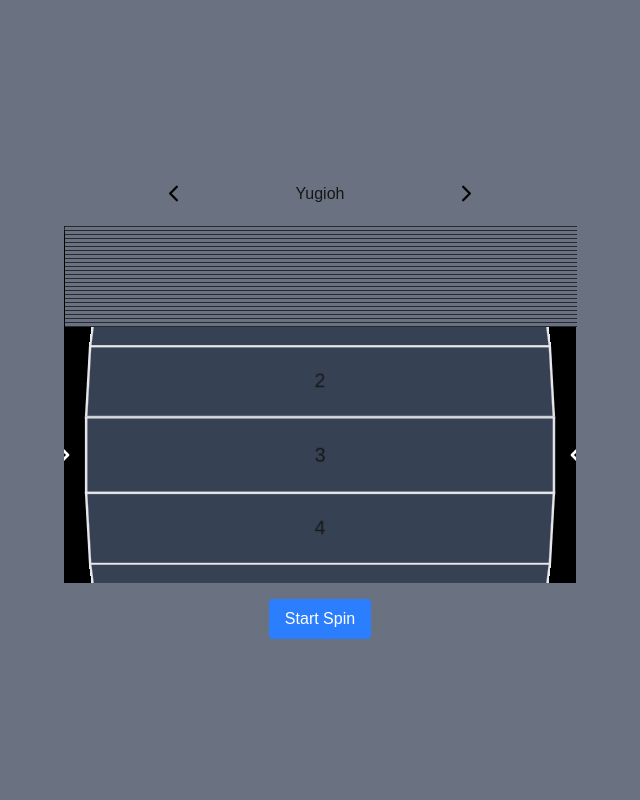
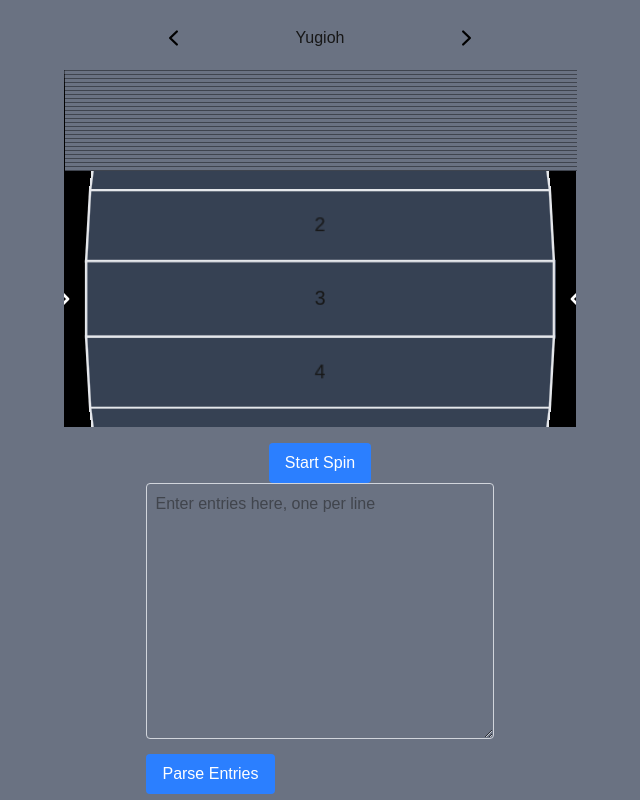
Before and after one commit to TzuHsuan/spinwheel, a Next.js app: page / in a window 1280 px wide. Shown: the whole page, without its empty margins (320-960 px from the left). Built offline with nearby package versions, Linux system fonts and the light colour scheme.

Commit message:
basic entry parse

```diff
--- /dev/null
+++ b/src/app/components/entries.tsx
@@ -0,0 +1,78 @@
+import React from 'react';
+
+type entry = {
+	id: string;
+	entries: number;
+	name?: string;
+};
+export const Entries = ({ setEntries }: { setEntries: React.Dispatch<React.SetStateAction<{ id: string, entries: number, name?: string }[]>> }) => {
+	const [entriesList, setEntriesList] = React.useState<string[]>([]);
+	const [raw, setRaw] = React.useState<string>('');
+
+	const parseEntries = (text: string) => {
+		const lines = text.split('\n').map(line => line.trim()).filter(line => line.length > 0);
+		let seperator = ' ';
+		let order: (keyof entry)[] = [];
+		let testChunk = lines[0].split(' ')
+		if (testChunk.length < 2) {
+			testChunk = lines[0].split(',')
+			if (testChunk.length > 1) {
+				seperator = ',';
+			} else {
+				return console.error(`Invalid entry format: ${lines[0]}. Expected format: "name entries" or "name, entries".`);
+			}
+		}
+
+		if (testChunk.length === 2) {
+			const firstIsNumber = !isNaN(Number(testChunk[0]));
+			const secondIsNumber = !isNaN(Number(testChunk[1]));
+			if (firstIsNumber && !secondIsNumber) {
+				order = ['entries', 'id'];
+			} else if (!firstIsNumber && secondIsNumber) {
+				order = ['id', 'entries'];
+			} else {
+				order = []
+			}
+		}
+
+		if (testChunk.length === 3) {
+			const firstIsNumber = !isNaN(Number(testChunk[0]));
+			const secondIsNumber = !isNaN(Number(testChunk[1]));
+			const thridIsNumber = !isNaN(Number(testChunk[2]));
+			if (firstIsNumber && !secondIsNumber && !thridIsNumber) {
+				order = ['entries', 'id', 'name'];
+			} else if (!firstIsNumber && secondIsNumber && !thridIsNumber) {
+				order = ['id', 'entries', 'name'];
+			} else if (!firstIsNumber && !secondIsNumber && thridIsNumber) {
+				order = ['id', 'name', 'entries'];
+			} else {
+				order = [];
+			}
+		}
+
+		if (order.length === 0) {
+			return console.error(`Invalid entry format: ${lines[0]}. Expected format: "name entries" or "name, entries".`);
+		}
+
+		const newEntries: entry[] = lines.map(line => {
+			const parts = line.split(seperator).map(part => part.trim());
+			const entryObj = {}
+			entryObj[order[0]] = parts[0];
+			entryObj[order[1]] = parts[1];
+			if (order.length === 3) {
+				entryObj[order[2]] = parts[2];
+			}
+			return entryObj as entry;
+		})
+
+		setEntries(newEntries);
+	}
+
+
+	return (
+		<div>
+			<textarea className="w-full h-64 p-2 border border-gray-300 rounded" placeholder="Enter entries here, one per line" onChange={(e) => { setRaw(e.target.value) }} value={raw}></textarea>
+			<button className="mt-2 px-4 py-2 bg-blue-500 text-white rounded" onClick={() => parseEntries(raw)}>Parse Entries</button>
+		</div>
+	)
+}
--- a/src/app/page.tsx
+++ b/src/app/page.tsx
@@ -3,6 +3,7 @@
 import { Tracks } from "@/app/components/tracks"
 import { Visualizer } from "./components/eq"
 import { Roulette } from "./components/roulette"
+import { Entries } from "./components/entries"
 
 export default function Home() {
   const [trackIndex, setTrackIndex] = useState(0)
@@ -16,15 +17,17 @@
   const [isSpinning, setIsSpinning] = useState(false)
   const [winner, setWinner] = useState<string | null>(null)
   const [duration, setDuration] = useState(0) // Duration in milliseconds
-  const [entries, setEntries] = useState([] as { id: string, name?: string }[])
+  const [entries, setEntries] = useState([] as { id: string, entries: number, name?: string }[])
 
+  /*
   useEffect(() => {
     let entriesList = [];
     for (let i = 0; i < 50; i++) {
-      entriesList.push({ id: `${i}`, name: `Entry ${i + 1}` });
+      entriesList.push({ id: `${i}`, entries: Math.random() * 5, name: `Entry ${i + 1}` });
     }
     setEntries(entriesList);
   }, [])
+  */
 
 
   const spinEnd = () => {
@@ -37,6 +40,9 @@
       <Visualizer setDuration={setDuration} isSpinning={isSpinning} />
       <Roulette isSpinning={isSpinning} duration={duration} done={spinEnd} setWinner={setWinner} entries={entries} />
       <button onClick={() => setIsSpinning(true)} className="mt-4 px-4 py-2 bg-blue-500 text-white rounded">Start Spin</button>
+      <Entries setEntries={setEntries} />
+      {entries.map((entry, index) => (
+        <div key={index} className="text-white">{entry.name || entry.id}: {entry.entries}</div>))}
     </div>
   );
 }
```
